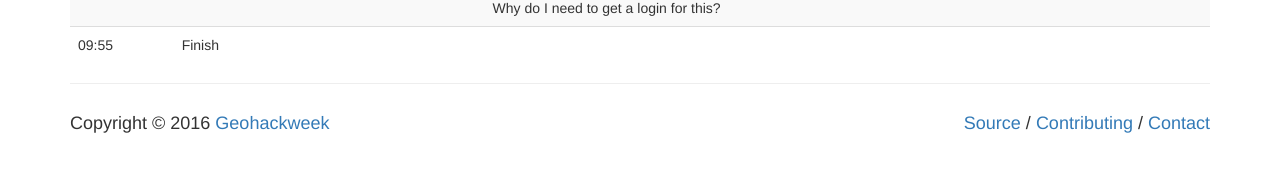
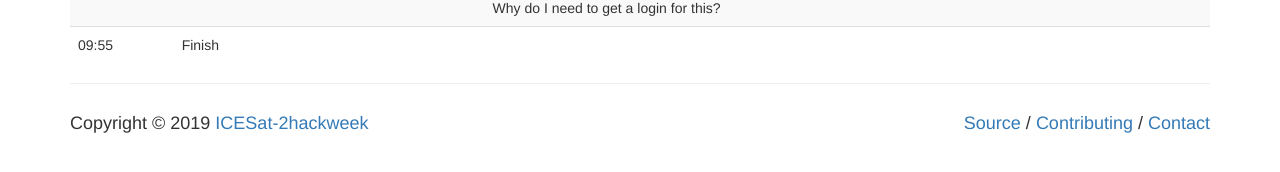
Before and after one commit to ICESAT-2HackWeek/preliminary, a Jekyll site: the page built from index.md, in a window 1280 px wide. Shown: the part 614-786 px from the top of the page. Built offline with Jekyll 4.4.1, drawn with Linux system fonts in a browser that asks for light colours.

Commit message:
update from geo to icesat2

```diff
--- a/_config.yml
+++ b/_config.yml
@@ -10,7 +10,7 @@ kind: "lesson"
 title: "Pre-event Material"
 
 # Repository URL (without trailing slash).
-repo: https://github.com/geohackweek/preliminary
+repo: https://github.com/icesat-2hackweek/preliminary
 
 # Root URL below username.github.io domain, with leading slash but no trailing slash.
 # For example, for 'https://geohackweek.github.io/lesson-example', use '/lesson-example'.
@@ -27,8 +27,8 @@ email: arendta@uw.edu
 is_production: true
 
 # Sites.
-ghw_site: "https://geohackweek.github.io"
-ghw_github: "https://github.com/geohackweek"
+ghw_site: "https://icesat-2hackweek.github.io"
+ghw_github: "https://github.com/icesat-2hackweek"
 swc_site: "https://software-carpentry.org"
 template_repo: "https://github.com/swcarpentry/styles"
 example_repo: "https://github.com/swcarpentry/lesson-example"
--- a/_includes/lesson_footer.html
+++ b/_includes/lesson_footer.html
@@ -3,8 +3,8 @@
   <div class="row">
     <div class="col-md-6" align="left">
       <h4>
-	Copyright &copy; 2016
-  <a href="{{ site.ghw_site }}">Geohackweek</a>
+	Copyright &copy; 2019
+  <a href="{{ site.ghw_site }}">ICESat-2hackweek</a>
       </h4>
     </div>
     <div class="col-md-6" align="right">
```
